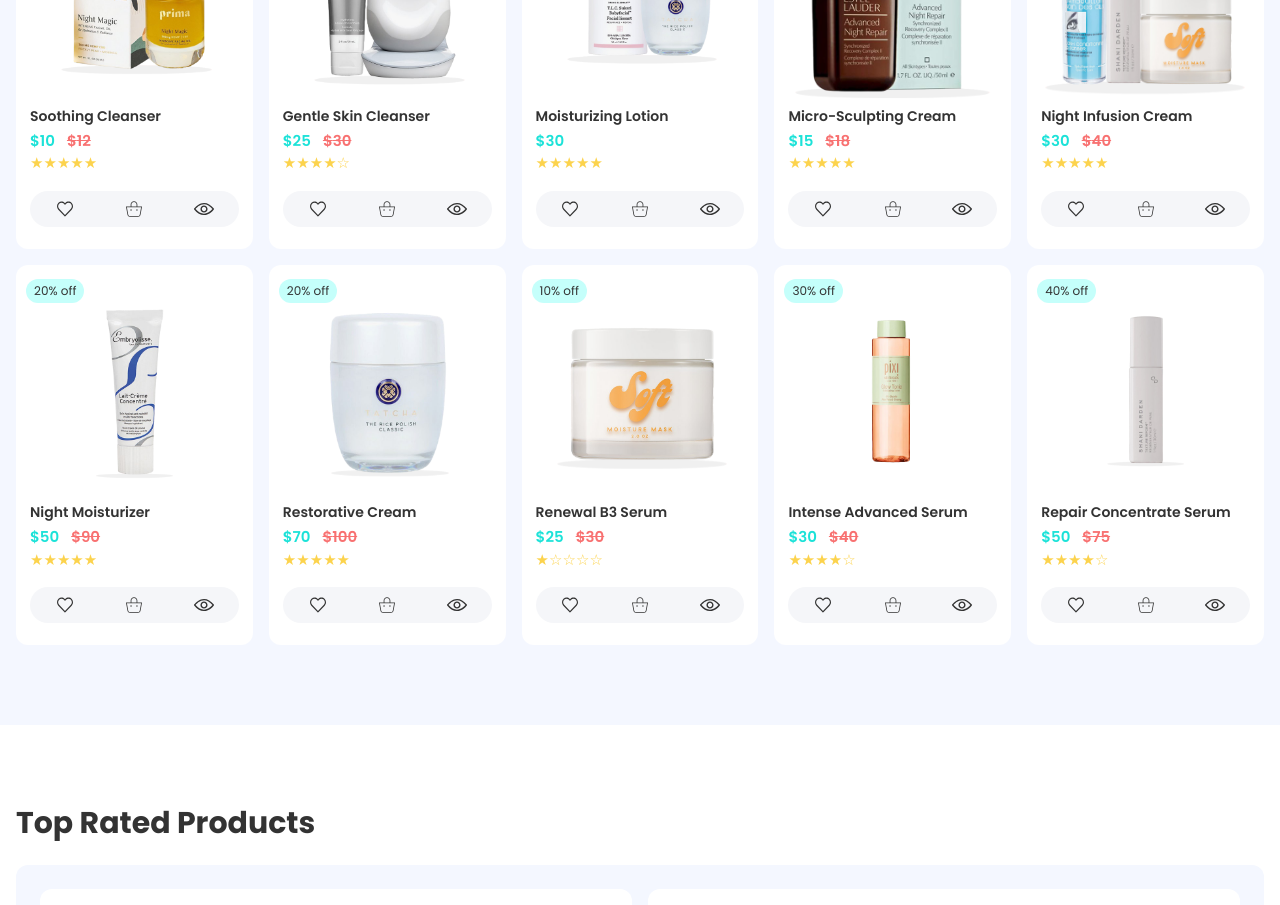
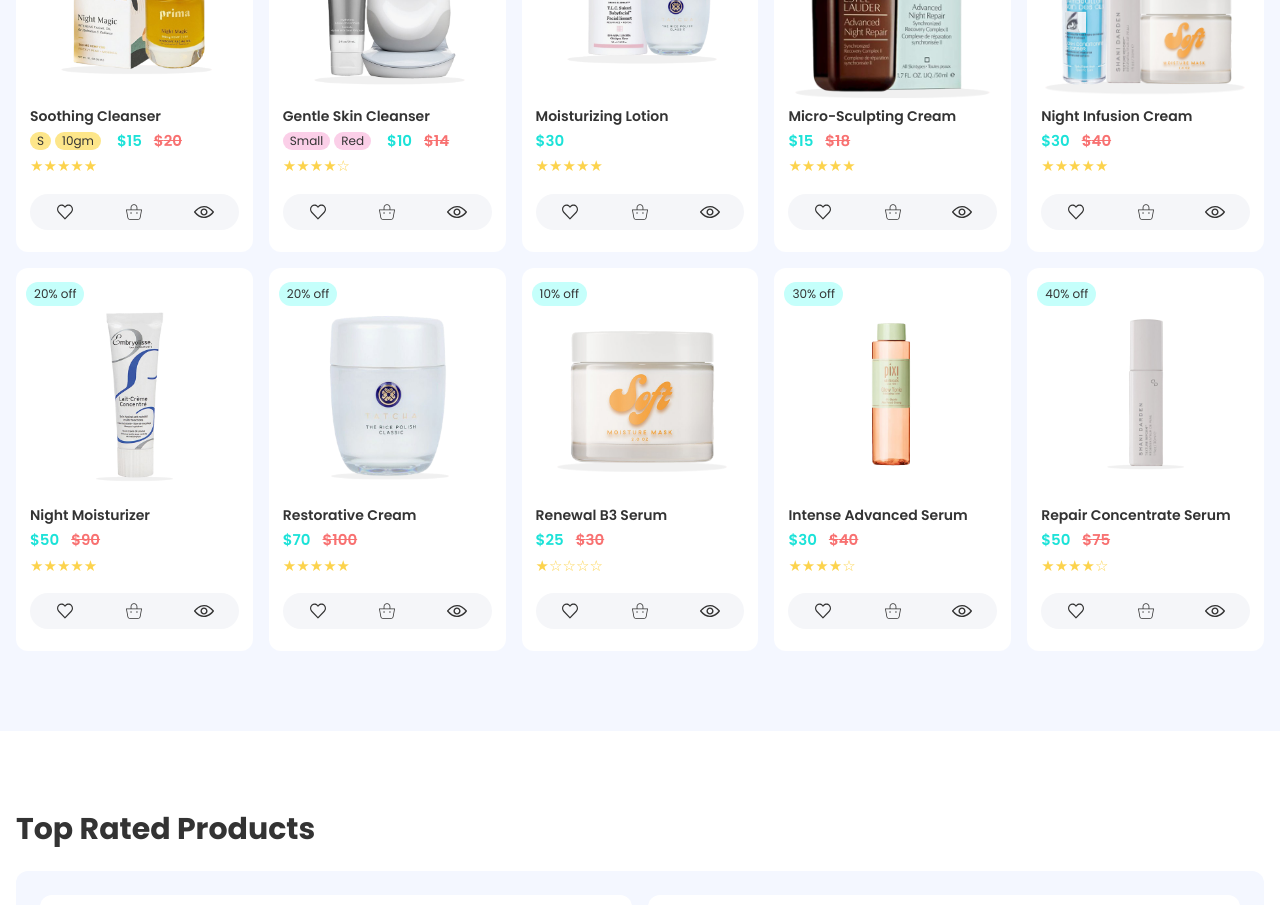
Before and after one commit to mhsazol111/tf-next-store, a Next.js app: page / in a window 1280 px wide. Shown: the part 1280-2185 px from the top of the page. Built offline with nearby package versions, Linux system fonts and the light colour scheme.

Commit message:
feature: variations added to quickview design: variations added to quickview and productItem

```diff
--- a/pages/products/[slug].jsx
+++ b/pages/products/[slug].jsx
@@ -216,6 +216,9 @@ const Product = ({ product }) => {
           </div>
         </div>
       </div>
+      <div className="section section__product_details">
+        <div className="container" />
+      </div>
     </Layout>
   );
 };
--- a/src/components/ProductItem.jsx
+++ b/src/components/ProductItem.jsx
@@ -18,7 +18,11 @@ import AddToCartIcon from './widgets/AddToCartIcon';
 const ProductItem = ({ product, item }) => {
   const { width } = useViewport();
   const { type } = product;
+  const variations = product.variations ? product.variations : null;
+  const price = type === 1 ? product.price : variations[0].price;
+  const salePrice = type === 1 ? product.sale_price : variations[0].sale_price;
   const productId = type === 1 ? product.id : product.variations[0].id;
+
   const variants = {
     initial: { y: 30, opacity: 0 },
     animate: (custom) => ({
@@ -81,22 +85,32 @@ const ProductItem = ({ product, item }) => {
               >
                 {product.title}
               </motion.h4>
-              <motion.p
+              <motion.div
                 variants={{
                   initial: { x: -10, opacity: 0 },
                   animate: { x: 0, opacity: 1, transition: { duration: 0.3 } },
                 }}
-                className="font-semibold"
+                className="flex items-center pb-[3px]"
               >
-                {product.sale_price && (
-                  <span className="text-theme_green mr-3">${product.sale_price}</span>
+                {variations && (
+                  <div className="flex text-xs mr-4">
+                    <span
+                      className={`mr-1 block px-[7px] py-[1px] rounded-xl ${variations[0].bgColor}`}
+                    >
+                      {variations[0].attributes[0]}
+                    </span>
+                    <span className={`block px-[7px] py-[1px] rounded-xl ${variations[0].bgColor}`}>
+                      {variations[0].attributes[1]}
+                    </span>
+                  </div>
                 )}
-                <span
-                  className={product.sale_price ? 'line-through text-red-400' : 'text-theme_green'}
-                >
-                  ${product.price}
-                </span>
-              </motion.p>
+                <p className="font-semibold">
+                  {salePrice && <span className="text-theme_green mr-3">${salePrice}</span>}
+                  <span className={salePrice ? 'line-through text-red-400' : 'text-theme_green'}>
+                    ${price}
+                  </span>
+                </p>
+              </motion.div>
               <motion.div
                 variants={{
                   initial: { x: -10, opacity: 0 },
--- a/src/components/ProductQuickView.jsx
+++ b/src/components/ProductQuickView.jsx
@@ -14,6 +14,13 @@ import { focusClasses } from '../services/dummyAPI';
 import AddToCartIcon from './widgets/AddToCartIcon';
 
 const ProductQuickView = ({ status, onClose, product }) => {
+  const { type } = product;
+  const variations = product.variations ? product.variations : null;
+  const price = type === 1 ? product.price : variations[0].price;
+  const salePrice = type === 1 ? product.sale_price : variations[0].sale_price;
+  const stock = type === 1 ? product.stock : variations[0].stock;
+  const productId = type === 1 ? product.id : product.variations[0].id;
+
   const responsive = {
     mobile: {
       breakpoint: { max: 5000, min: 0 },
@@ -87,14 +94,25 @@ const ProductQuickView = ({ status, onClose, product }) => {
                     <span className="text-xs ml-3">(50 reviews)</span>
                   </motion.div>
 
-                  <motion.p
-                    variants={quickViewItemRevealAnimation}
-                    className="text-4xl font-semibold mt-2"
-                  >
-                    <span className="text-theme_green mr-3">
-                      ${product.sale_price ? product.sale_price : product.price}
-                    </span>
-                  </motion.p>
+                  <motion.div variants={quickViewItemRevealAnimation}>
+                    {variations && (
+                      <div className="flex text-xs pt-2 pb-1">
+                        <span
+                          className={`mr-1 block px-[10px] py-[3px] rounded-xl ${variations[0].bgColor}`}
+                        >
+                          {variations[0].attributes[0]}
+                        </span>
+                        <span
+                          className={`block px-[10px] py-[3px] rounded-xl ${variations[0].bgColor}`}
+                        >
+                          {variations[0].attributes[1]}
+                        </span>
+                      </div>
+                    )}
+                    <p className="text-4xl font-semibold mt-2">
+                      <span className="text-theme_green mr-3">${salePrice || price}</span>
+                    </p>
+                  </motion.div>
                   <motion.p variants={quickViewItemRevealAnimation} className="text-sm mt-2">
                     Brand: <strong>Prima</strong>
                   </motion.p>
@@ -102,8 +120,12 @@ const ProductQuickView = ({ status, onClose, product }) => {
                     variants={quickViewItemRevealAnimation}
                     className="flex flex-wrap items-center mt-4"
                   >
-                    <AddToCartIcon product={product} buttonHtml={<CartButton />} />
-                    <span className="text-xs">(Stock: 85 available)</span>
+                    <AddToCartIcon
+                      product={product}
+                      productId={productId}
+                      buttonHtml={<CartButton />}
+                    />
+                    <span className="text-xs">(Stock: {stock} available)</span>
                   </motion.div>
                 </div>
               </div>
--- a/src/components/widgets/CartSidebar.jsx
+++ b/src/components/widgets/CartSidebar.jsx
@@ -76,6 +76,7 @@ const CartSidebar = ({ status, onClose, totalItems, cart }) => {
                   <TrashIcon />
                 </span>
               </motion.button>
+
               <motion.h3
                 variants={{
                   initial: { opacity: 0, y: -10 },
--- a/src/services/dummyAPI.js
+++ b/src/services/dummyAPI.js
@@ -52,7 +52,7 @@ export const dummyProducts = [
         sale_price: 15,
         stock: 20,
         attributes: ['S', '10gm'],
-        bgColor: 'bg-pink-200',
+        bgColor: 'bg-yellow-200',
       },
       {
         id: '1_v2',
@@ -60,7 +60,7 @@ export const dummyProducts = [
         sale_price: 20,
         stock: 25,
         attributes: ['M', '15gm'],
-        bgColor: 'bg-yellow-200',
+        bgColor: 'bg-pink-200',
       },
       {
         id: '1_v3',
```
